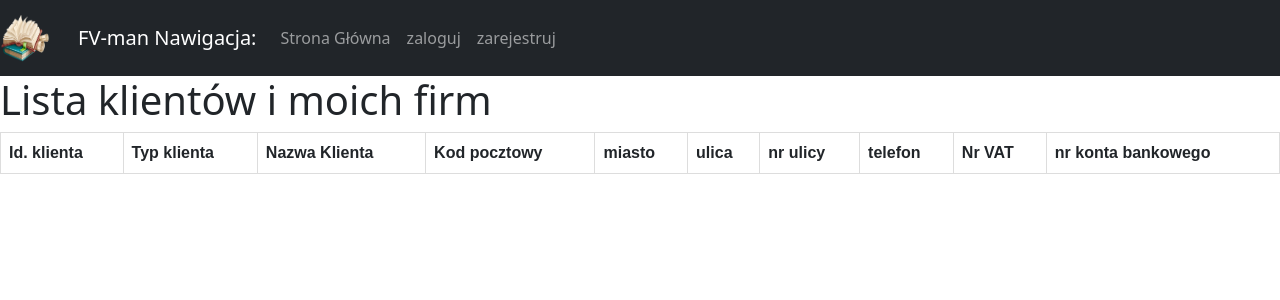
After one commit to MateuszSlojkowski/Zadanie, a Symfony app: template templates/clients/index.html.twig in a window 1280 px wide. The commit adds this page. Shown: the top 300 px of the page. Run offline with Twig, Linux system fonts and the light colour scheme; the template is opened without the code that fills it, so the values that code supplies are empty; some libraries are stand-ins or nearby versions.

Commit message:
added new form for clients testing of form in iframe to change project structure

```diff
--- a/templates/base.html.twig
+++ b/templates/base.html.twig
@@ -19,6 +19,7 @@
                 crossorigin="anonymous"></script>
     {% endblock %}
 </head>
+{% block main %}
 <body>
 
 <nav class="navbar navbar-expand-lg navbar-dark bg-dark">
@@ -47,7 +48,8 @@
                         <a class="nav-link" href="#">Lista Produktów</a>
                     </li>
                     <li class="nav-item">
-                        <a class="nav-link" href="#">Lista Klientów</a>
+                        <a class="nav-link {% if app.request.get('_route') == 'app_clients' %}active{% endif %}"
+                           href="{{ path('app_clients') }}">Lista Klientów</a>
                     </li>
                     <li class="nav-item">
                         <a class="nav-link" href="{{ path('app_logout') }}" tabindex="-1"
@@ -74,7 +76,7 @@
         </div>
     </div>
 </nav>
-
+{% endblock %}
 {% block body %}{% endblock %}
 <footer>
 </footer>
--- /dev/null
+++ b/templates/clients/index.html.twig
@@ -0,0 +1,69 @@
+{% extends 'base.html.twig' %}
+
+{% block title %}Lista klientów i moich firm{% endblock %}
+
+{% block body %}
+    <style>
+        .example-wrapper {
+            margin: 1em auto;
+            max-width: 800px;
+            width: 95%;
+            font: 18px/1.5 sans-serif;
+        }
+
+        .example-wrapper code {
+            background: #F5F5F5;
+            padding: 2px 6px;
+        }
+
+        table {
+            font-family: arial, sans-serif;
+            border-collapse: collapse;
+            width: 100%;
+        }
+
+        td, th {
+            border: 1px solid #dddddd;
+            text-align: left;
+            padding: 8px;
+        }
+
+        tr:nth-child(even) {
+            background-color: #dddddd;
+        }
+    </style>
+
+    <div>
+    <h1>Lista klientów i moich firm</h1>
+    <table>
+    <tr>
+        <th>Id. klienta</th>
+        <th>Typ klienta</th>
+        <th>Nazwa Klienta</th>
+        <th>Kod pocztowy</th>
+        <th>miasto</th>
+        <th>ulica</th>
+        <th>nr ulicy</th>
+        <th>telefon</th>
+        <th>Nr VAT</th>
+        <th>nr konta bankowego</th>
+    </tr>
+
+    {% for client in clients %}
+
+        <tr>
+            <th>{{ client.id }}</th>
+            <th>{{ client.type }}</th>
+            <th>{{ client.name }}</th>
+            <th>{{ client.postCode }}</th>
+            <th>{{ client.city }}</th>
+            <th>{{ client.street }}</th>
+            <th>{{ client.streetNo }}</th>
+            <th>{{ client.phone }}</th>
+            <th>{{ client.vatRegistrationNr }}</th>
+            <th>{{ client.bankAccountNr }}</th>
+        </tr>
+
+    {% endfor %}
+
+{% endblock %}
--- a/templates/index/index.html.twig
+++ b/templates/index/index.html.twig
@@ -61,7 +61,9 @@
                          data-bs-parent="#accordionExample">
                         <div class="accordion-body">
                             {% block formNewClient %}
-                                Zawartość niedostępna w wersji DEMO, proszę korzystać z już istniejących.
+                                <div>
+                                    <iframe src="{{ path('app_clients_new') }}" height="900" width="600"></iframe>
+                                </div>
                             {% endblock %}
                         </div>
                     </div>
```
Also changed, not shown: migrations/Version20220522202723.php (added, +31 -0 lines), src/Controller/ClientsController.php (added, +59 -0 lines), src/Controller/InvoiceListController.php (+1 -6 lines), src/Entity/Clients.php (+5 -5 lines), src/Form/ClientsType.php (added, +33 -0 lines), templates/clients/new.html.twig (added, +12 -0 lines).
